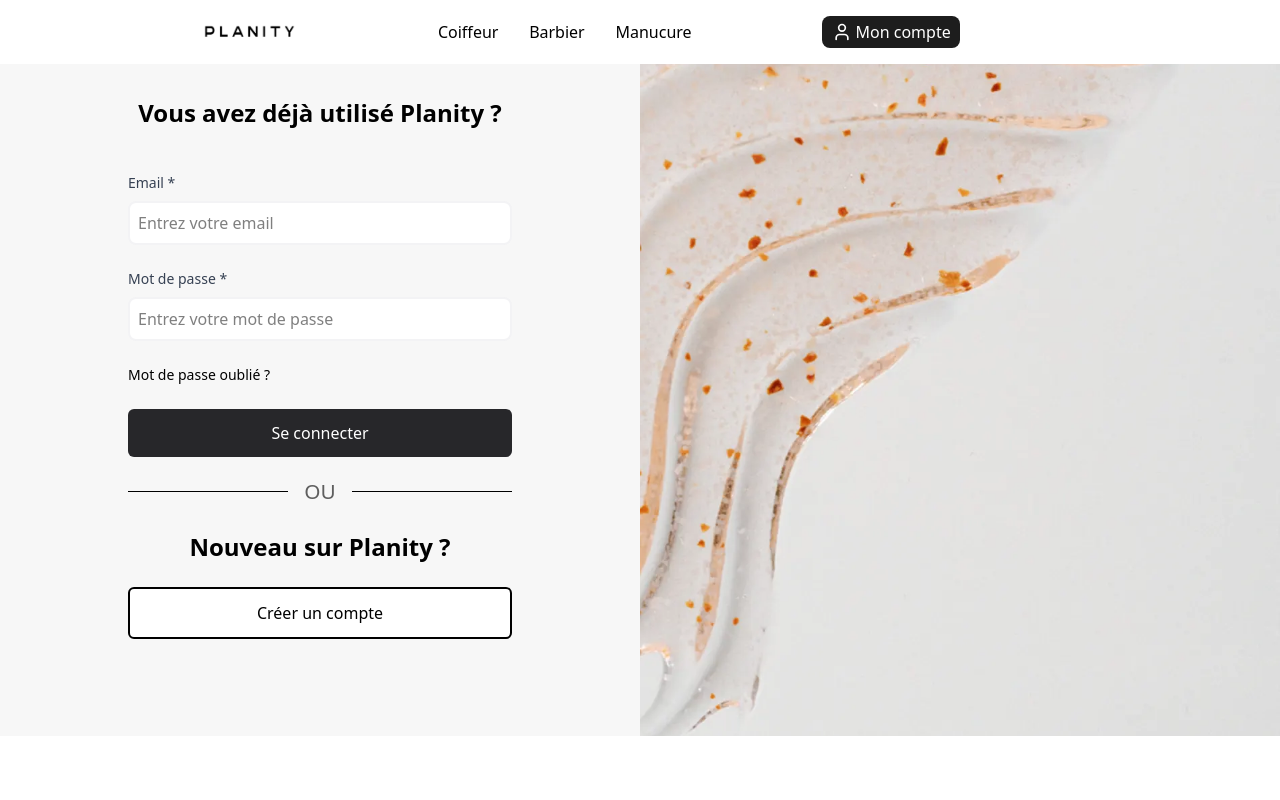
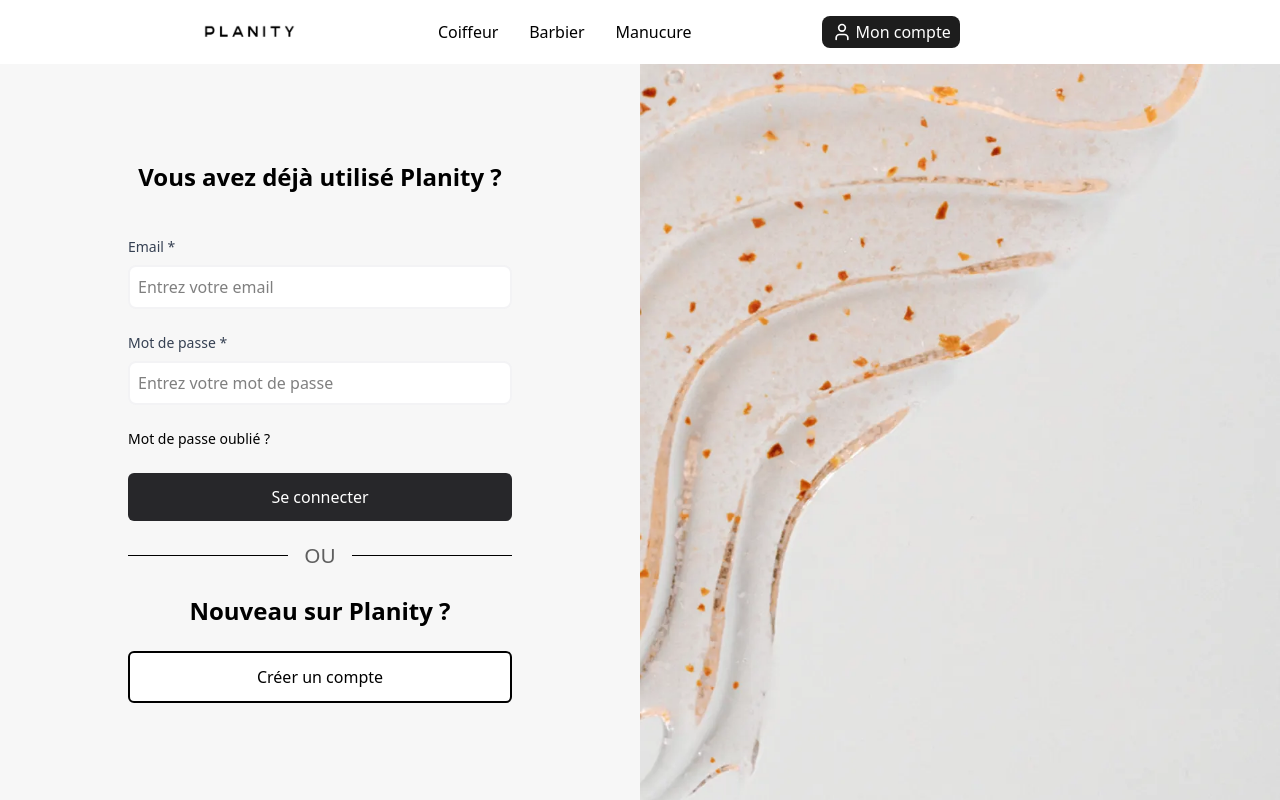
Before and after one commit to luminescencedev/Planity_Clone, a Next.js app in the folder frontend/: page /login in a window 1280 px wide. Built offline with nearby package versions, Linux system fonts and the light colour scheme.

Commit message:
fix header and login & register page

```diff
--- a/frontend/component/header.js
+++ b/frontend/component/header.js
@@ -2,15 +2,14 @@ export default function Header() {
     return (
     <>
     <header>
-
-            <a href="/home"><img src="/planity-logo.png"/></a>
-            <nav>
+        <a href="/home"><img src="/planity-logo.png"/></a>
+        <nav>
                 <a>Coiffeur</a>
                 <a>Barbier</a>
                 <a>Manucure</a>
             </nav>
-            <a><img src="/userwhite.svg"></img> Mon compte</a>
-        </header>
+            <a href="/login"><img src="/userwhite.svg"></img> Mon compte</a>
+    </header>
     </>
     )
 }
--- a/frontend/pages/home.js
+++ b/frontend/pages/home.js
@@ -1,6 +1,6 @@
 import { useState, useContext } from "react";
 import { useRouter } from "next/router";
-import Header from '../component/header'
+import Header from '../component/header.js';
 
 export default function Register() {
     const [nameSearch, setNameSearch] = useState("");
--- a/frontend/pages/index.js
+++ b/frontend/pages/index.js
@@ -1,7 +1,7 @@
 import { useEffect, useContext, useState } from "react";
 import { useRouter } from "next/router";
 import AuthContext from "../context/AuthContext";
-import Header from "../component/header";
+import Header from "../component/header.js";
 import Link from "next/link";
 
 export default function Home() {
--- a/frontend/pages/login.js
+++ b/frontend/pages/login.js
@@ -1,7 +1,7 @@
 import { useState, useContext } from "react";
 import { useRouter } from "next/router";
 import AuthContext from "../context/AuthContext";
-import Header from "../component/Header";
+import Header from "../component/header.js";
 
 export default function Login() {
   const { login } = useContext(AuthContext);
@@ -31,7 +31,7 @@ export default function Login() {
     <>
       <main id='login'>
         <Header/>
-        <div className="w-screen h-[92vh] flex justify-center items-center">
+        <div className="w-screen h-screen pt-[8vh] flex justify-center items-center">
           <div className="login-form w-screen lg:w-[50%] items-center flex flex-col">
             <form onSubmit={handleLogin} className="flex flex-col gap-6 w-[60%] items-center">
               <h1 className="text-2xl font-semibold mb-5">Vous avez déjà utilisé Planity ?</h1>
--- a/frontend/pages/register.js
+++ b/frontend/pages/register.js
@@ -1,6 +1,6 @@
 import { useState } from "react";
 import { useRouter } from "next/router";
-import Header from "../component/Header";
+import Header from "../component/header.js";
 
 export default function Register() {
   const [role, setRole] = useState("");
@@ -41,7 +41,7 @@ export default function Register() {
     <>
           <main id='login'>
             <Header/>
-            <div className="w-screen h-[92vh] flex justify-center items-center">
+            <div className="w-screen h-screen pt-[8vh] flex justify-center items-center">
               <div className="register-form w-screen h-full overflow-y-auto p-6 lg:w-[50%] items-center flex flex-col">
                 <form onSubmit={handleRegister} className="flex flex-col gap-6 w-[60%] items-center">
                   <h1 className="text-2xl font-semibold mb-5">Nouveau sur Planity ?</h1>
```
